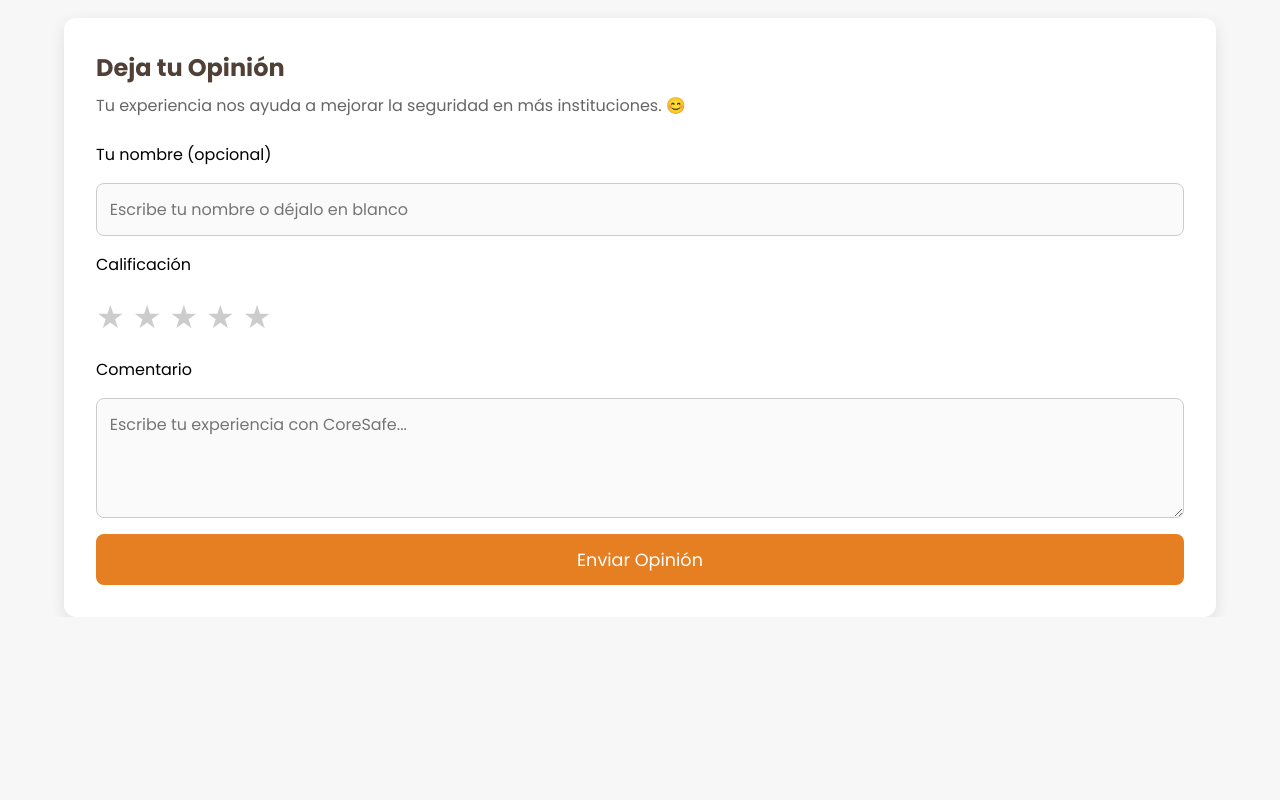
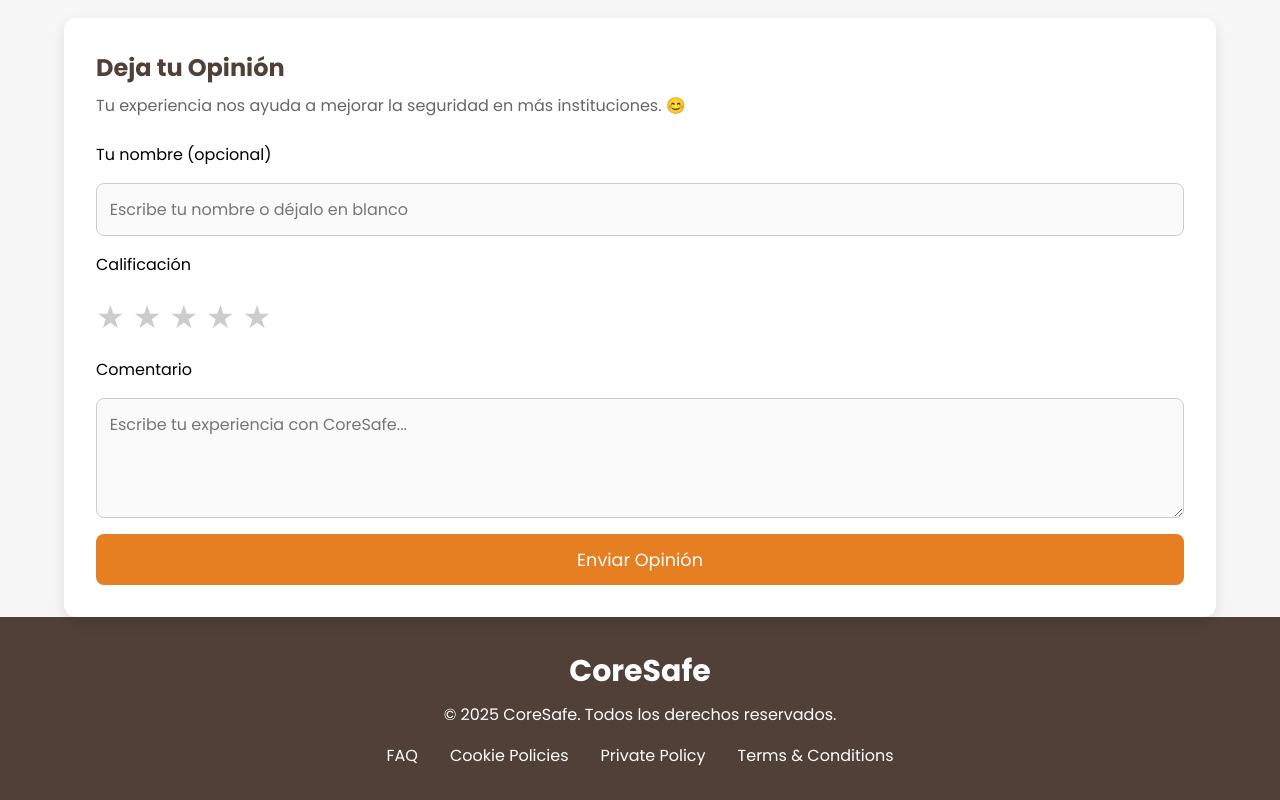
Before and after one commit to CoreSafe25/web-page, a plain HTML site: page statsindex.html in a window 1280 px wide. Shown: the part 1627-2427 px from the top of the page. Before the commit the page ends 2244 px from the top, so only its background shows below. Drawn offline with Linux system fonts and the light colour scheme.

Commit message:
feat everyhing done

```diff
--- a/panel-stats.css
+++ b/panel-stats.css
@@ -255,3 +255,31 @@ nav ul li a:hover {
   color: #64B13E;
   font-weight: 600;
 }
+
+
+/* Footer */
+footer {
+  background-color: #504037;
+  color: #fff;
+  padding: 2rem;
+  text-align: center;
+}
+
+footer .footer-wordmark {
+  font-weight: bold;
+  margin-bottom: 0.5rem;
+  font-size: 30px;
+}
+
+footer ul {
+  list-style: none;
+  display: flex;
+  justify-content: center;
+  gap: 2rem;
+  margin-top: 1rem;
+}
+footer ul li a {
+  color: #fff;
+  text-decoration: none;
+  transition: 0.3s;
+}
--- a/statsindex.html
+++ b/statsindex.html
@@ -18,6 +18,7 @@
       <li><a href="autoridad.html">Panel</a></li>
       <li><a href="reportes-index.html">Reportes</a></li>
       <li><a href="statsindex.html">Estadísticas</a></li>
+      <li><a href="emergencia.html">Emergencias</a></li>
       <li><a href="about_us.html">About us</a></li>
       <li><a href = "perfil.html">Perfil</a></li>
     </ul>
@@ -156,6 +157,22 @@
 
   </div>
 
+<!-- Footer -->
+  <footer>
+    <div class="footer-wordmark">CoreSafe</div>
+    <p>&copy; 2025 CoreSafe. Todos los derechos reservados.</p>
+    <ul>
+      <li><a href = "faq.html">FAQ</a></li>
+      <li><a href = "https://www.termsfeed.com/public/uploads/2021/12/sample-cookies-policy-template.pdf">Cookie Policies</a></li>
+      <li><a href = "https://www.termsfeed.com/public/uploads/2021/12/sample-privacy-policy-template.pdf">Private Policy</a></li>
+      <li><a href = "#">Terms & Conditions</a></li>
+    </ul>
+  </footer>
+<script src="landing.js"></script>
+</body>
+</html>
+
+
 </body>
 <script src="stats.js"></script>
 </html>
```
Also changed, not shown: about_us.html (+1 -0 lines), autoridad.html (+1 -0 lines), autoridades.html (+1 -0 lines), emergencia.html (+1 -0 lines), faq.html (+1 -0 lines), historial-alertas.html (+5 -4 lines), index.html (+1 -0 lines), landing.html (+1 -0 lines), notificacion.html (+1 -0 lines), nueva-alerta.html (+1 -0 lines), perfil.html (+1 -0 lines), register.html (+1 -0 lines), reportes-index.html (+1 -0 lines), reportes.html (+1 -0 lines), 3 more files.
